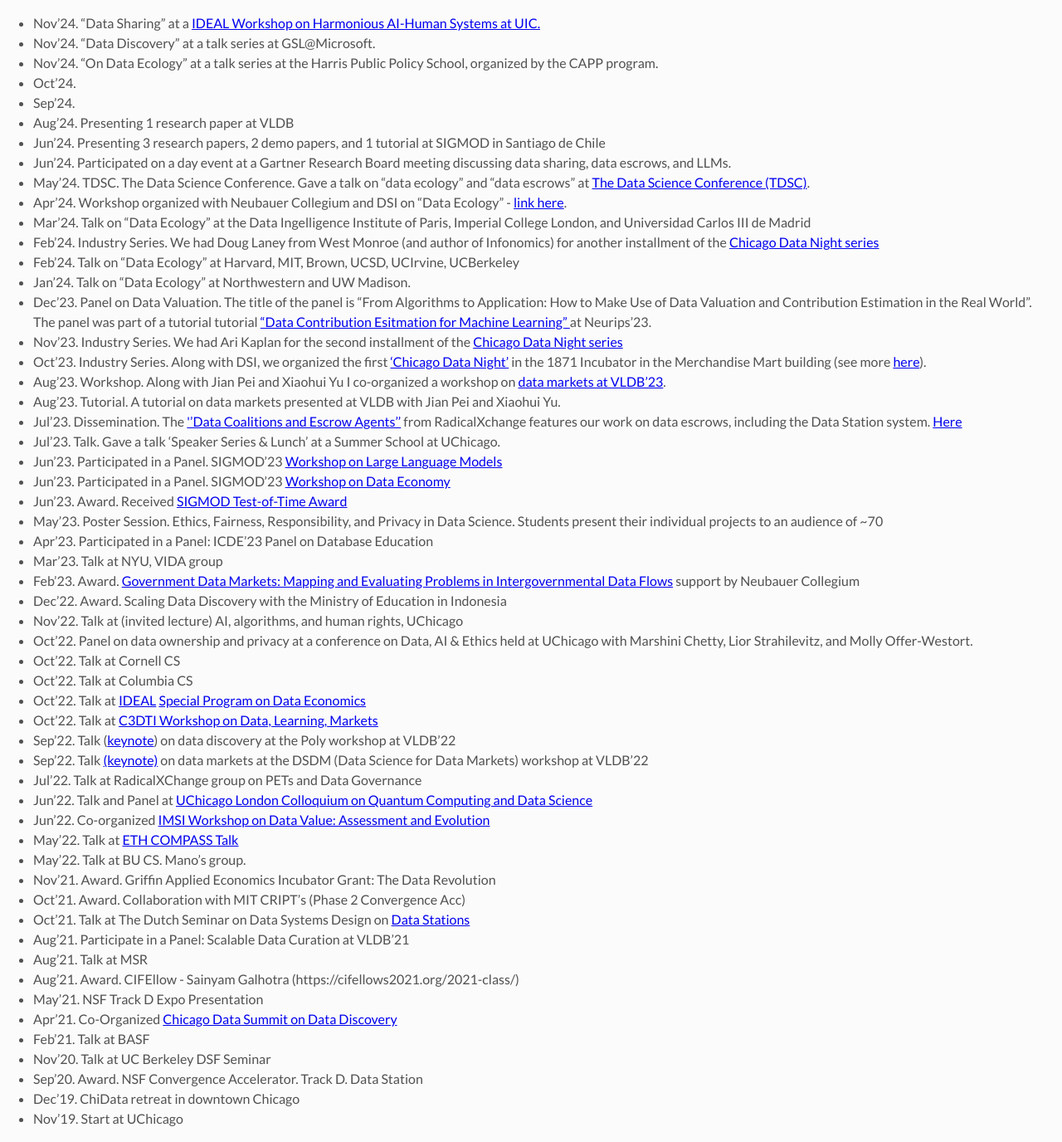
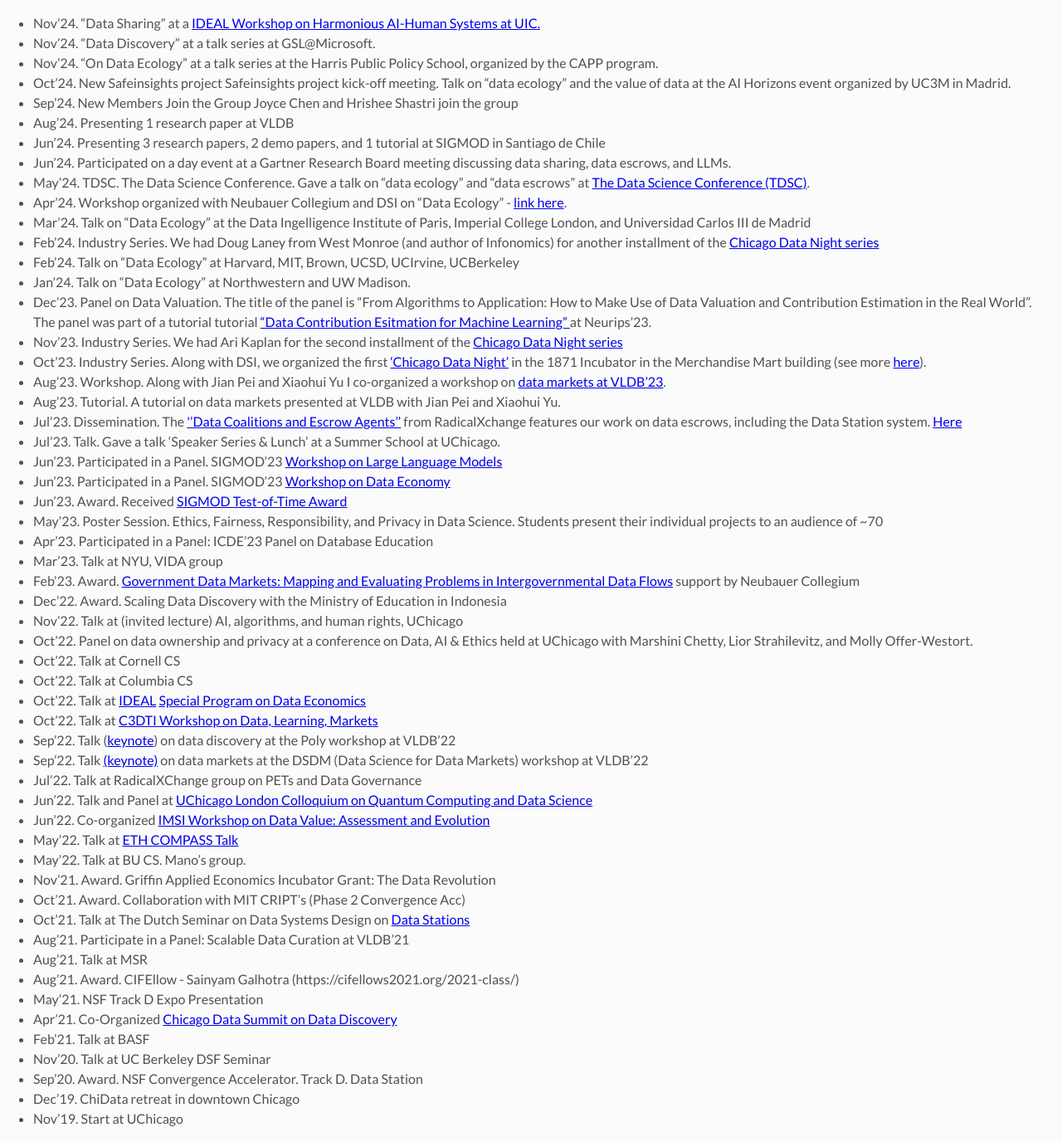
Before and after one commit to raulcf/raulcf.github.io, a Jekyll site: the page built from log.md, in a window 1280 px wide. Shown: the whole page at 83% size. Built offline with Jekyll 4.4.1, drawn with Linux system fonts in a browser that asks for light colours; our own code applies the rules of GitHub Pages for plain Markdown files.

```diff
--- a/log.md
+++ b/log.md
@@ -3,8 +3,10 @@ UIC.</a>
 - Nov'24. "Data Discovery" at a talk series at GSL@Microsoft.
 - Nov'24. "On Data Ecology" at a talk series at the Harris Public Policy School,
 organized by the CAPP program.
-- Oct'24.
-- Sep'24.
+- Oct'24. New Safeinsights project Safeinsights project kick-off meeting. Talk
+on "data ecology" and the value of data at the AI Horizons event organized by
+UC3M in Madrid.
+- Sep'24. New Members Join the Group Joyce Chen and Hrishee Shastri join the group
 - Aug'24. Presenting 1 research paper at VLDB
 - Jun'24. Presenting 3 research papers, 2 demo papers, and 1 tutorial at SIGMOD
 in Santiago de Chile
```
